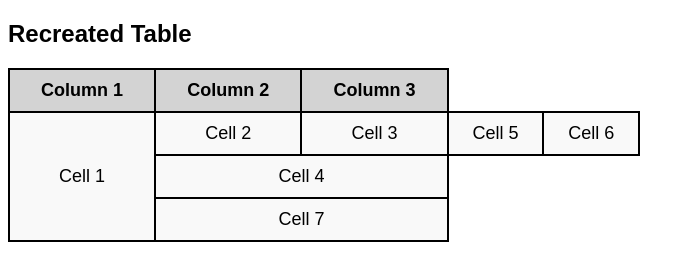
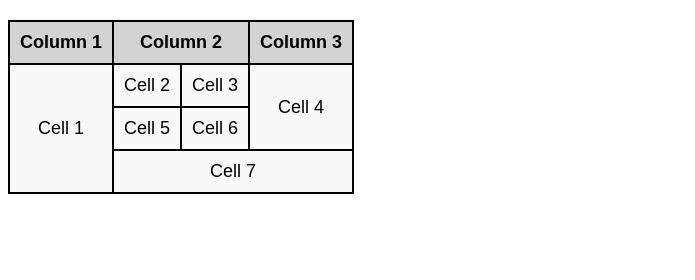
Before and after one commit to socialmediauser1/UIUX_1, a plain HTML site: page index.html in a window 1280 px wide. Shown: the whole page, without its empty margins (0-695 px from the left). Drawn offline with Linux system fonts and the light colour scheme.

Commit message:
Refactor table structure for improved layout and cell organization

```diff
--- a/index.html
+++ b/index.html
@@ -9,7 +9,6 @@
             font-family: Arial, sans-serif;
         }
         table {
-            width: 50%;
             border-collapse: collapse;
             margin: 20px 0;
         }
@@ -29,29 +28,28 @@
     </style>
 </head>
 <body>
-
-    <h2>Recreated Table</h2>
-
     <table>
         <tr>
             <th>Column 1</th>
-            <th>Column 2</th>
+            <th colspan="2">Column 2</th>
             <th>Column 3</th>
         </tr>
         <tr>
-            <td rowspan="3">Cell 1</td>
+            <td rowspan="4">Cell 1</td>
             <td>Cell 2</td>
             <td>Cell 3</td>
-            <td>Cell 5</td>
-            <td>Cell 6</td>
+            <td rowspan="3">Cell 4</td>
         </tr>
         <tr>
-            <td colspan="2">Cell 4</td>
+
         </tr>
         <tr>
-            <td colspan="2">Cell 7</td>
+            <td colspan="1">Cell 5</td>
+            <td colspan="1">Cell 6</td>
+        </tr>
+        <tr>
+            <td colspan="3">Cell 7</td>
         </tr>
     </table>
-
 </body>
 </html>
```
